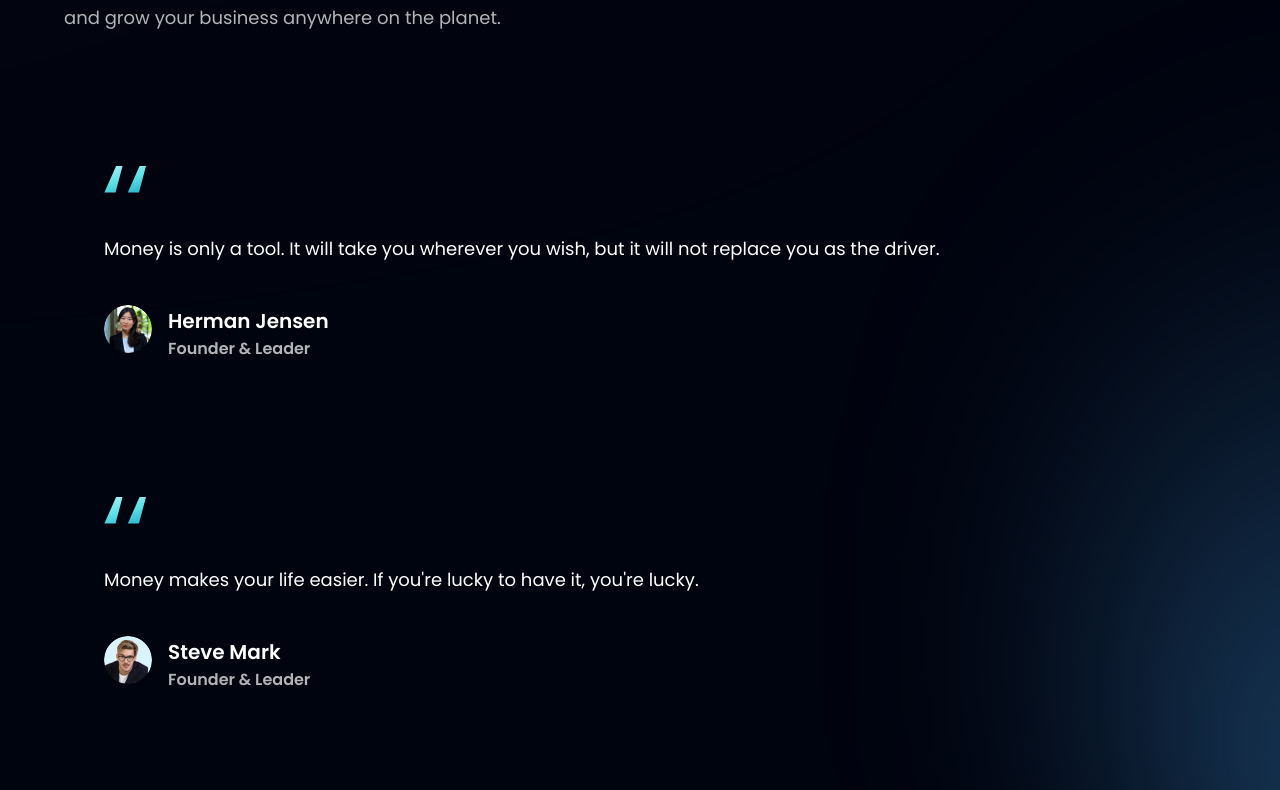
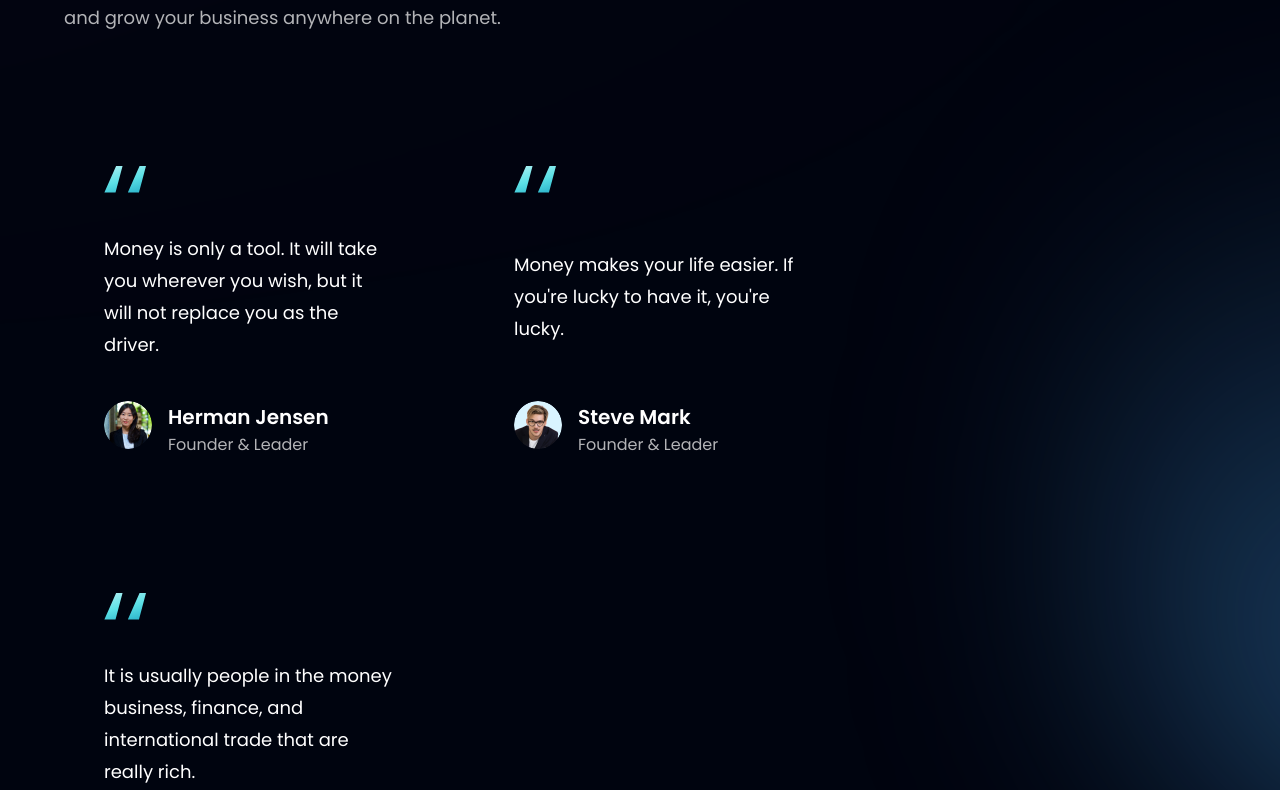
Before and after one commit to DEZester/react_tailwind, a React (Vite) app: page / in a window 1280 px wide. Shown: the part 3050-3840 px from the top of the page. Built offline with nearby package versions, Linux system fonts and the light colour scheme.

Commit message:
Fix FeedbackCard component

```diff
--- a/src/components/FeedbackCard.jsx
+++ b/src/components/FeedbackCard.jsx
@@ -4,16 +4,19 @@
 const FeedbackCard = ({ content, name, title, img }) =>
 	(
 		<div
-			className='flex justify-between flex-col px-10 py-12 rounded-[20px] maw-w-[370[x] md:mr-10 sm:mr-5 mr-0 my-5 feedback-card'>
+			className='flex justify-between flex-col px-10 py-12 rounded-[20px] max-w-[370px] md:mr-10 sm:mr-5 mr-0 my-5 feedback-card'>
 			<img src={quotes} alt='double_quotes' className='w-[42px] h-[27px] object-contain' />
 			<p className='font-poppins font-normal text-[18px] leading-[32px] text-white my-10'>{content}</p>
 
 			<div className='flex flex-row'>
 				<img src={img} alt={name} className='w-[48px] h-[48px] rounded-full' />
-
 				<div className='flex flex-col ml-4'>
-					<h4 className='font-poppins font-semibold text-[20px] leading-[32px] text-white'>{name}</h4>
-					<p className='font-poppins font-semibold text-[16px] leading-[24px] text-dimWhite'>{title}</p>
+					<h4 className='font-poppins font-semibold text-[20px] leading-[32px] text-white'>
+						{name}
+					</h4>
+					<p className='font-poppins font-normal text-[16px] leading-[24px] text-dimWhite'>
+						{title}
+					</p>
 				</div>
 			</div>
 		</div>
```
